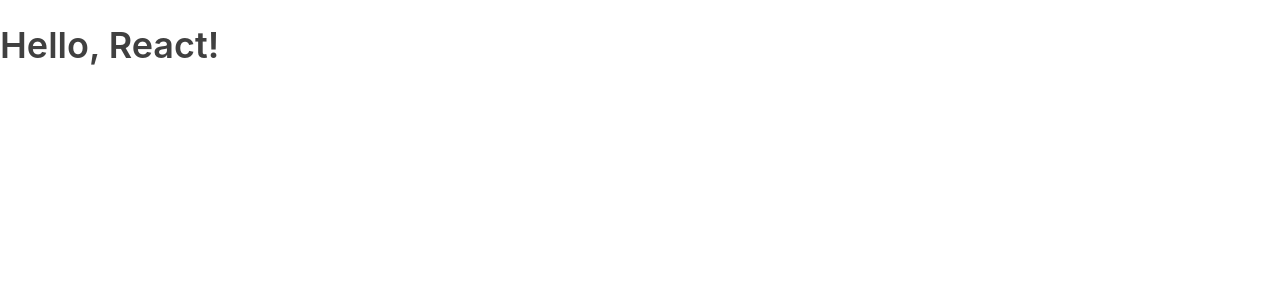
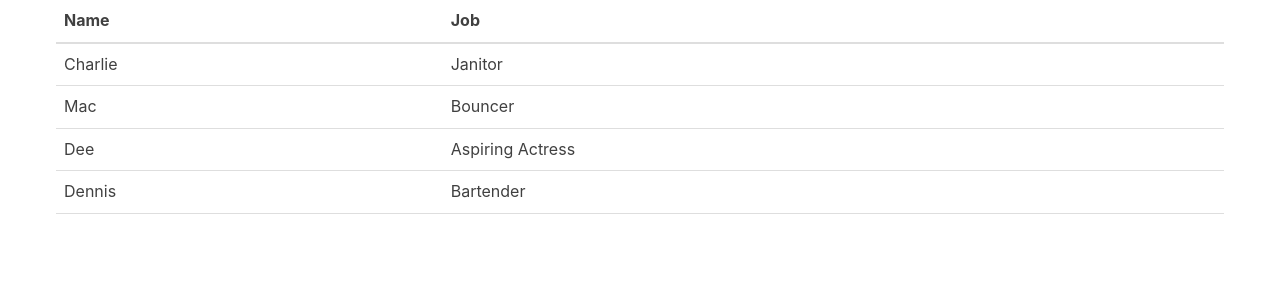
Before and after one commit to rtfmpliz/react-tutorial, a React (Create React App) app: page / in a window 1280 px wide. Shown: the top 300 px of the page. Built offline with nearby package versions, Linux system fonts and the light colour scheme.

Commit message:
tambah Table class / component

```diff
--- a/src/App.js
+++ b/src/App.js
@@ -1,10 +1,11 @@
 import React, { Component } from 'react'
+import Table from './Table'
 
 class App extends React.Component {
     render() {
         return (
-            <div className="App">
-                <h1>Hello, React!</h1>
+            <div className="container">
+                <Table/>
             </div>
         )
     }
--- /dev/null
+++ b/src/Table.js
@@ -0,0 +1,38 @@
+import React, {Component} from 'react'
+
+
+
+class Table extends Component{
+    render(){
+        return(
+            <table>
+                <thead>
+                    <tr>
+                        <th>Name</th>
+                        <th>Job</th>
+                    </tr>
+                </thead>
+                <tbody>
+                <tr>
+                        <td>Charlie</td>
+                        <td>Janitor</td>
+                    </tr>
+                    <tr>
+                        <td>Mac</td>
+                        <td>Bouncer</td>
+                    </tr>
+                    <tr>
+                        <td>Dee</td>
+                        <td>Aspiring Actress</td>
+                    </tr>
+                    <tr>
+                        <td>Dennis</td>
+                        <td>Bartender</td>
+                    </tr>
+                </tbody>
+            </table>
+        )
+    }
+}
+
+export default Table
```
